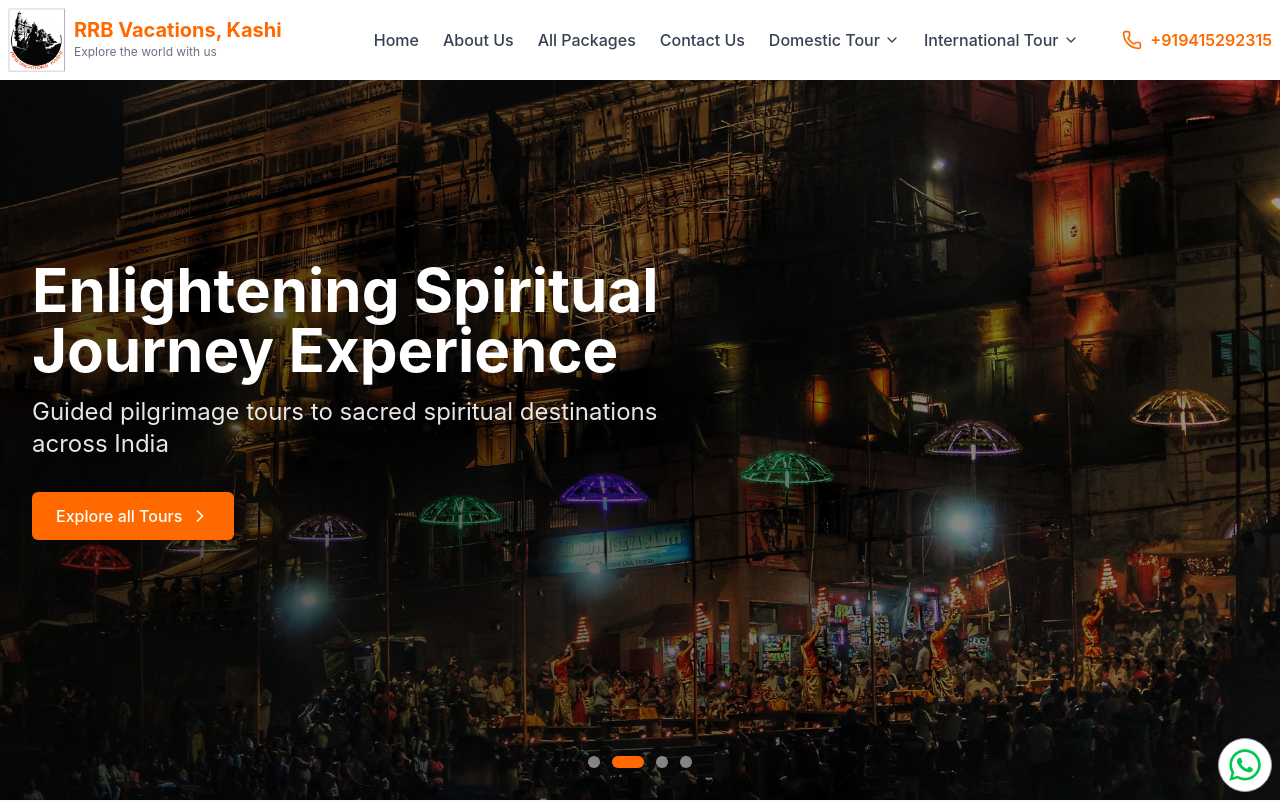
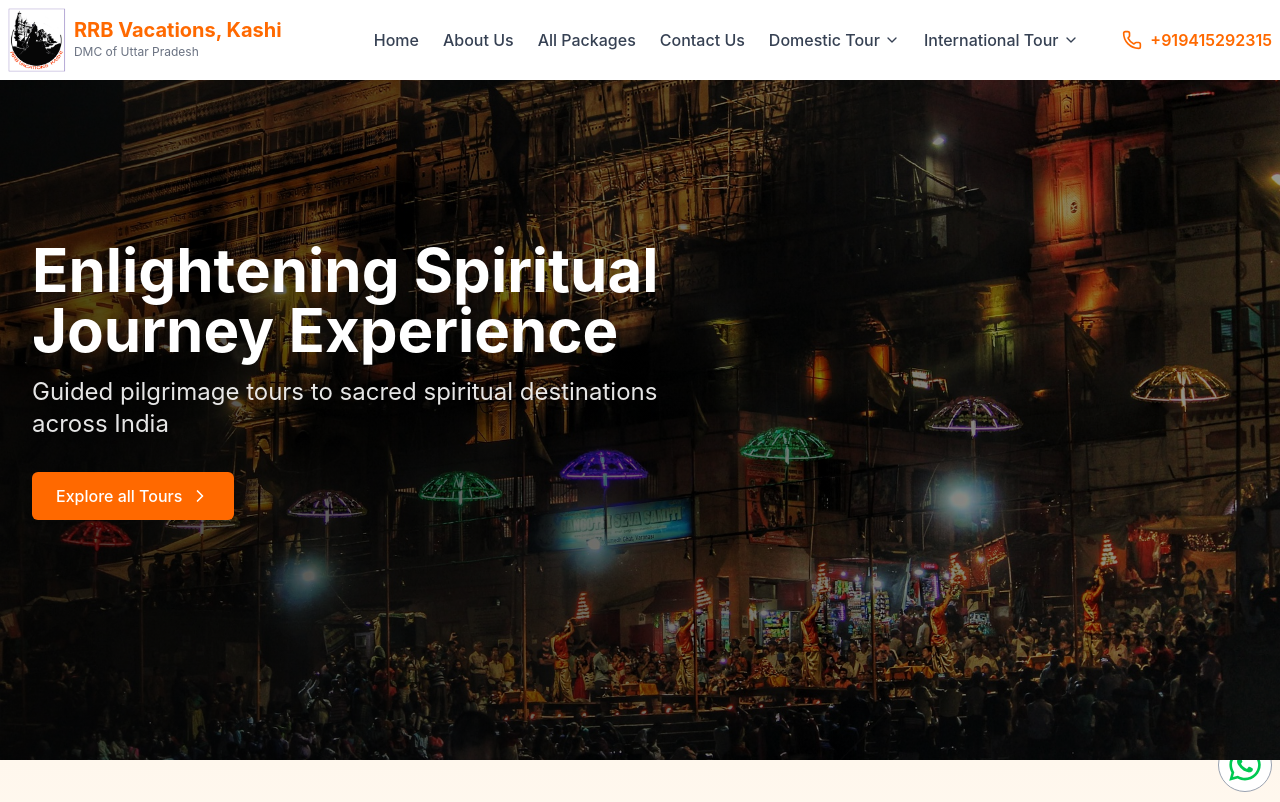
Before and after one commit to tanmay722/RRB-VACATIONS, a React (Vite) app: page / in a window 1280 px wide. Shown: the top 802 px of the page. Built offline with nearby package versions, Linux system fonts and the light colour scheme.

Commit message:
add text DMC of uttar pradesh below logo

```diff
--- a/index.html
+++ b/index.html
@@ -4,7 +4,7 @@
     <meta charset="UTF-8" />
     <link rel="icon" type="image/svg+xml" href="/Logo.jpg" />
     <meta name="viewport" content="width=device-width, initial-scale=1.0" />
-    <title>RRB Vacations, Kashi</title>
+    <title>RRB Vacations, Kashi | DMC of Uttar Pradesh</title>
   </head>
   <body>
     <div id="root"></div>
--- a/src/components/Footer.jsx
+++ b/src/components/Footer.jsx
@@ -27,9 +27,14 @@ export default function Footer() {
                   alt="RRB Vacations, Kashi Logo"
                   className="h-10 md:h-14 lg:h-16 w-auto"
                 />
-                <span className="md:ml-4 text-xl font-bold">
-                  RRB Vacations, Kashi{" "}
-                </span>
+                <div>
+                  <span className="block md:ml-4 text-xl font-bold">
+                    RRB Vacations, Kashi{" "}
+                  </span>
+                  <span className="block md:ml-4 textsm font-light text-gray-400">
+                    DMC of Uttar Pradesh
+                  </span>
+                </div>
               </div>
               <p className="text-gray-400 mb-4">
                 Your trusted partner for domestic and international tour
--- a/src/components/Navbar.jsx
+++ b/src/components/Navbar.jsx
@@ -113,9 +113,7 @@ export default function Navbar() {
               <div className="font-bold text-2xl lg:text-xl 2xl:text-2xl text-orange-500">
                 RRB Vacations, Kashi{" "}
               </div>
-              <div className="text-xs text-gray-500">
-                Explore the world with us
-              </div>
+              <div className="text-xs text-gray-500">DMC of Uttar Pradesh</div>
             </div>
           </Link>
 
--- a/src/components/home/HeroSection.jsx
+++ b/src/components/home/HeroSection.jsx
@@ -58,16 +58,16 @@ export default function HeroSection() {
   }, []);
 
   return (
-    <section className="h-[95vh]">
+    <section className="relative h-[95vh] overflow-hidden">
       {/* Slides */}
       {slides.map((slide, index) => (
         <div
           key={slide.id}
           className={`absolute inset-0 transition-opacity duration-1000 ${
-            index === currentSlide ? "opacity-100" : "opacity-0"
+            index === currentSlide ? "opacity-100 z-10" : "opacity-0 z-0"
           }`}
         >
-          <div className="relative pt-20 h-full w-full">
+          <div className="relative pt-[72px] h-full w-full">
             <img
               src={slide.image || "/placeholder.svg"}
               alt={slide.title}
--- a/src/index.css
+++ b/src/index.css
@@ -9,6 +9,11 @@
   --accent-color: #ff9e1b;
 }
 
+html,
+body {
+  overflow-x: hidden;
+}
+
 body {
   color: rgb(var(--foreground-rgb));
   background: linear-gradient(
@@ -18,9 +23,9 @@ body {
     )
     rgb(var(--background-start-rgb));
   margin: 0;
-  font-family: -apple-system, BlinkMacSystemFont, "Segoe UI", "Roboto", "Oxygen",
-    "Ubuntu", "Cantarell", "Fira Sans", "Droid Sans", "Helvetica Neue",
-    sans-serif;
+  font-family:
+    -apple-system, BlinkMacSystemFont, "Segoe UI", "Roboto", "Oxygen", "Ubuntu",
+    "Cantarell", "Fira Sans", "Droid Sans", "Helvetica Neue", sans-serif;
   -webkit-font-smoothing: antialiased;
   -moz-osx-font-smoothing: grayscale;
 }
@@ -45,21 +50,24 @@ body {
 
 .card-hover:hover {
   transform: translateY(-10px);
-  box-shadow: 0 20px 25px -5px rgba(0, 0, 0, 0.1),
+  box-shadow:
+    0 20px 25px -5px rgba(0, 0, 0, 0.1),
     0 10px 10px -5px rgba(0, 0, 0, 0.04);
 }
 
 .package-card {
   border-radius: 0.5rem;
   overflow: hidden;
-  box-shadow: 0 4px 6px -1px rgba(0, 0, 0, 0.1),
+  box-shadow:
+    0 4px 6px -1px rgba(0, 0, 0, 0.1),
     0 2px 4px -1px rgba(0, 0, 0, 0.06);
   transition: all 0.3s ease;
 }
 
 .package-card:hover {
   transform: translateY(-5px);
-  box-shadow: 0 20px 25px -5px rgba(0, 0, 0, 0.1),
+  box-shadow:
+    0 20px 25px -5px rgba(0, 0, 0, 0.1),
     0 10px 10px -5px rgba(0, 0, 0, 0.04);
 }
 
```
